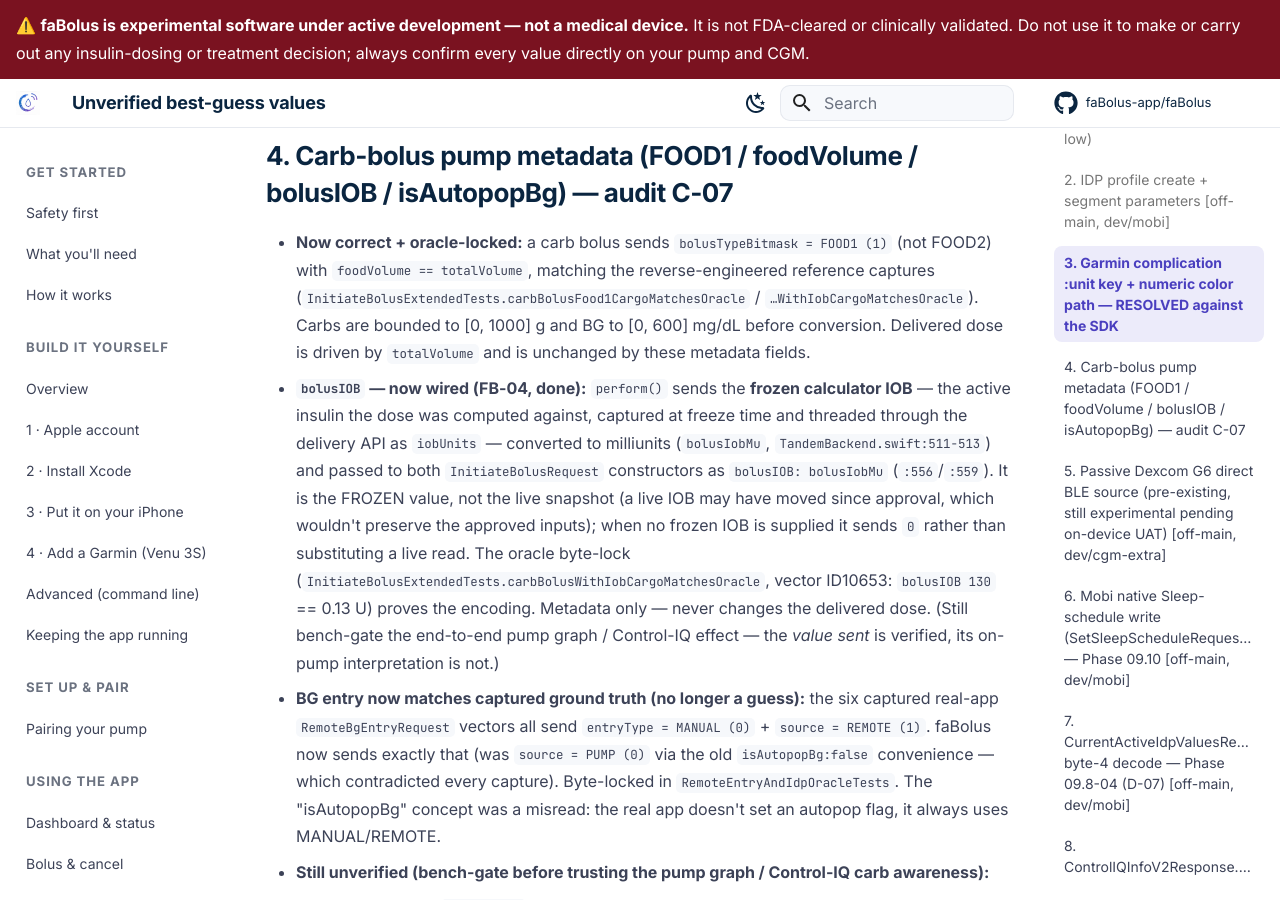
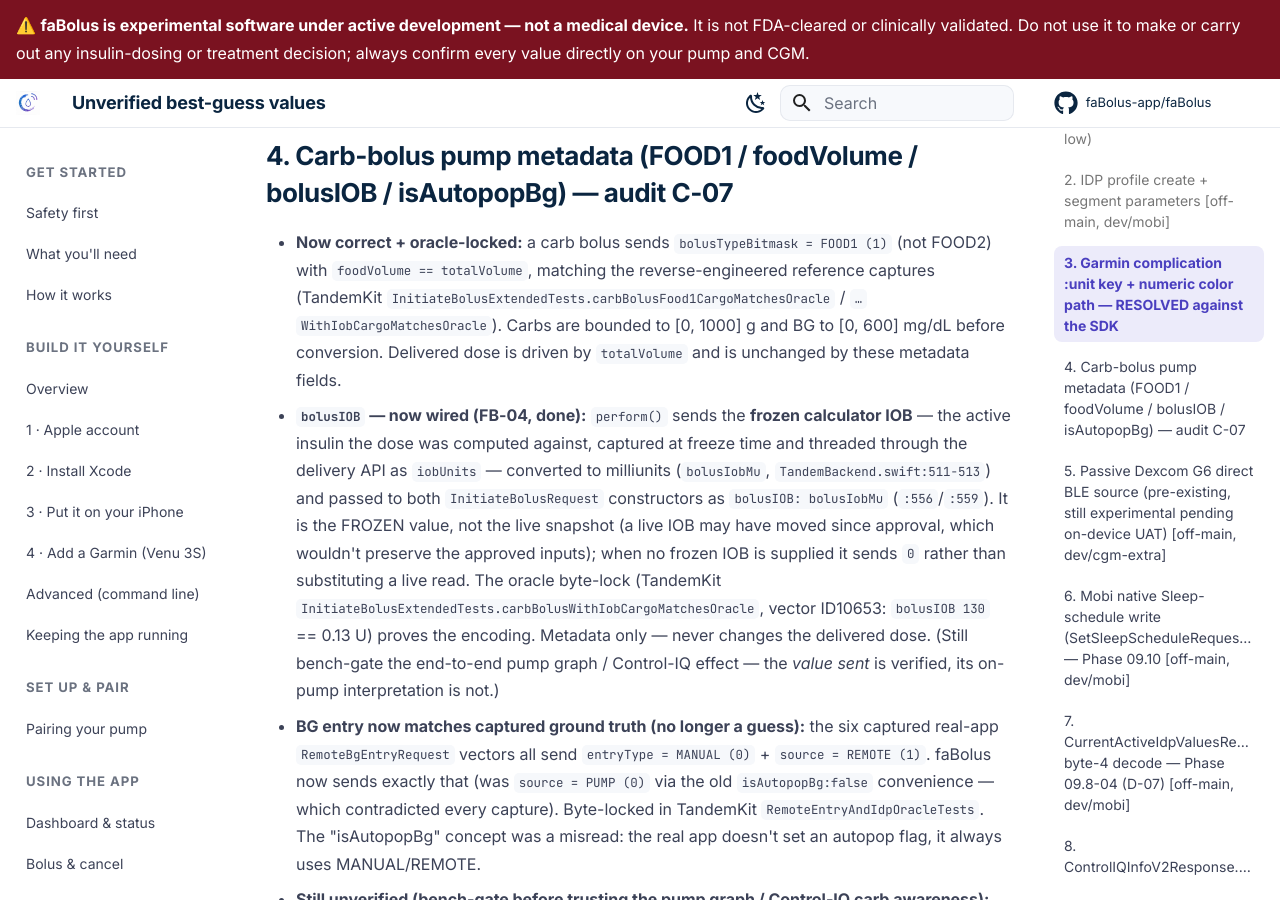
Before and after one commit to faBolus-app/faBolus, an MkDocs documentation site: the page built from docs/UNVERIFIED-GUESSES.md, in a window 1280 px wide and 900 px high, scrolled down 2677 px. Built offline with MkDocs 1.6.1 and Material for MkDocs 9.7.7, drawn with Linux system fonts in a browser that asks for light colours; comment, search, counter and statistics services are not loaded; some of the changed text lies outside the part shown.

Commit message:
docs+ci: fix four stale claims the completeness audit found
None of these were flagged by the four tools; they turned up in an independent
audit of the program itself.

BRANCHES.md called `deprecated` one of "the three branches" in faBolus and Garmin,
but that branch is on no remote in any of the three repos -- only the
`deprecated/2026-08-04-v0.1.0-build1` TAG exists. A governance doc naming a
nonexistent rollback target is worse than no doc, so both now describe the tag.

ci.yml skipped `faBolusAppTests/PumpControlSnapshotTests`, a suite deleted in
8a0a379. xcodebuild tolerates an unknown -skip-testing identifier, so nothing
failed; the line was just dead. The other three skipped snapshot suites do exist
and are untouched.

docs/UNVERIFIED-GUESSES.md cited four TandemKit-only suites
(RemoteEntryAndIdpOracleTests, InitiateBolusExtendedTests) without saying so, while
qualifying its other cross-repo references two lines away. Same defect class as the
TempRateRequests citation fixed in a6e3158.

TandemKit WIP-REGISTER.md told the reader to re-derive the count of oracle-gated
suites with a grep that returns SIX files for a correctly-stated four -- it also
matched a prose mention in HardwareGate.swift and one `@Test`. That loose grep is
exactly how I inflated this count to five earlier in the program. Anchored to
`^@Suite(...)`, it now returns exactly 4.

.semgrep/deslop.yml records its own two structural limits so a clean run is not read
as a clean tree: the rules only see comments, so ~82 ticket IDs inside string
literals are invisible, and consequently a comment defining a tag that a runtime
failure message names is a permanent KEEP (8 in faBolus, 4 in Garmin).

Co-Authored-By: Claude Opus 5 <noreply@anthropic.com>

```diff
--- a/docs/UNVERIFIED-GUESSES.md
+++ b/docs/UNVERIFIED-GUESSES.md
@@ -44,7 +44,7 @@ branch and must still be resolved before any reintegration onto `main`; entries
     set" and "duplicate profile 0".)
   - `SetIDPSegmentRequest`: `idpStatusId` = the changed-fields bitmask (`31` = all) for create/modify,
     `0` for delete — from the captured `SetIDPSegmentRequest` vectors. (Was `0` = "nothing changed",
-    the likely reason writes didn't take.) Byte-locked in `RemoteEntryAndIdpOracleTests`.
+    the likely reason writes didn't take.) Byte-locked in TandemKit `RemoteEntryAndIdpOracleTests`.
 - **Where:** `TandemBackend.createProfile` / `setSegment`; UI in `PumpWizardViews.swift`
   (`ProfileCreateView`, `ProfileSegmentsView`, `SegmentEditSheet`).
 - **Risk:** insulin-affecting (changes the basal schedule). Gated behind advanced-control + Mobi +
@@ -75,7 +75,7 @@ branch and must still be resolved before any reintegration onto `main`; entries
 ## 4. Carb-bolus pump metadata (FOOD1 / foodVolume / bolusIOB / isAutopopBg) — audit C-07
 - **Now correct + oracle-locked:** a carb bolus sends `bolusTypeBitmask = FOOD1 (1)` (not FOOD2) with
   `foodVolume == totalVolume`, matching the reverse-engineered reference captures
-  (`InitiateBolusExtendedTests.carbBolusFood1CargoMatchesOracle` / `…WithIobCargoMatchesOracle`). Carbs
+  (TandemKit `InitiateBolusExtendedTests.carbBolusFood1CargoMatchesOracle` / `…WithIobCargoMatchesOracle`). Carbs
   are bounded to [0, 1000] g and BG to [0, 600] mg/dL before conversion. Delivered dose is driven by
   `totalVolume` and is unchanged by these metadata fields.
 - **`bolusIOB` — now wired (FB-04, done):** `perform()` sends the **frozen calculator IOB** — the active
@@ -84,14 +84,14 @@ branch and must still be resolved before any reintegration onto `main`; entries
   `InitiateBolusRequest` constructors as `bolusIOB: bolusIobMu` (`:556`/`:559`). It is the FROZEN value,
   not the live snapshot (a live IOB may have moved since approval, which wouldn't preserve the approved
   inputs); when no frozen IOB is supplied it sends `0` rather than substituting a live read. The oracle
-  byte-lock (`InitiateBolusExtendedTests.carbBolusWithIobCargoMatchesOracle`, vector ID10653:
+  byte-lock (TandemKit `InitiateBolusExtendedTests.carbBolusWithIobCargoMatchesOracle`, vector ID10653:
   `bolusIOB 130` == 0.13 U) proves the encoding. Metadata only — never changes the delivered dose.
   (Still bench-gate the end-to-end pump graph / Control-IQ effect — the *value sent* is verified, its
   on-pump interpretation is not.)
 - **BG entry now matches captured ground truth (no longer a guess):** the six captured real-app
   `RemoteBgEntryRequest` vectors all send `entryType = MANUAL (0)` + `source = REMOTE (1)`. faBolus now
   sends exactly that (was `source = PUMP (0)` via the old `isAutopopBg:false` convenience — which
-  contradicted every capture). Byte-locked in `RemoteEntryAndIdpOracleTests`. The "isAutopopBg" concept
+  contradicted every capture). Byte-locked in TandemKit `RemoteEntryAndIdpOracleTests`. The "isAutopopBg" concept
   was a misread: the real app doesn't set an autopop flag, it always uses MANUAL/REMOTE.
 - **Still unverified (bench-gate before trusting the pump graph / Control-IQ carb awareness):**
   - **Extended + carbs**: `foodVolume` is left 0 for the extended path (**no oracle vector exists** for a
```
Also changed, not shown: BRANCHES.md (+6 -2 lines), 2 other files.
